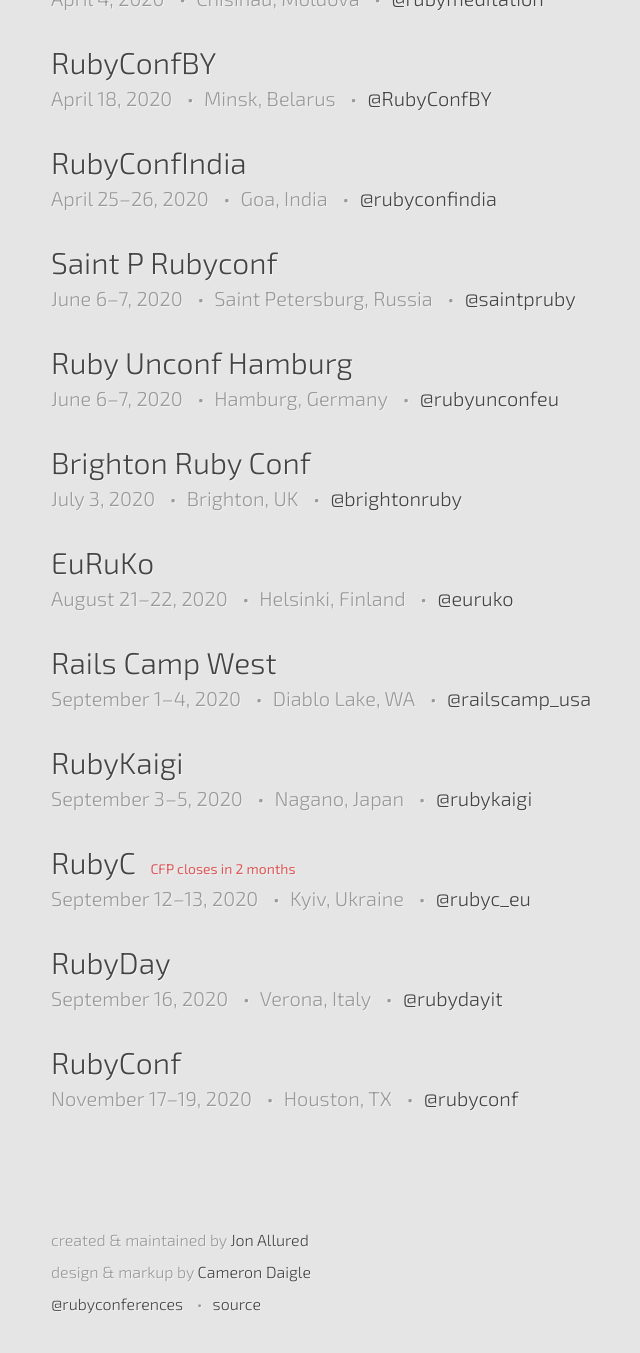
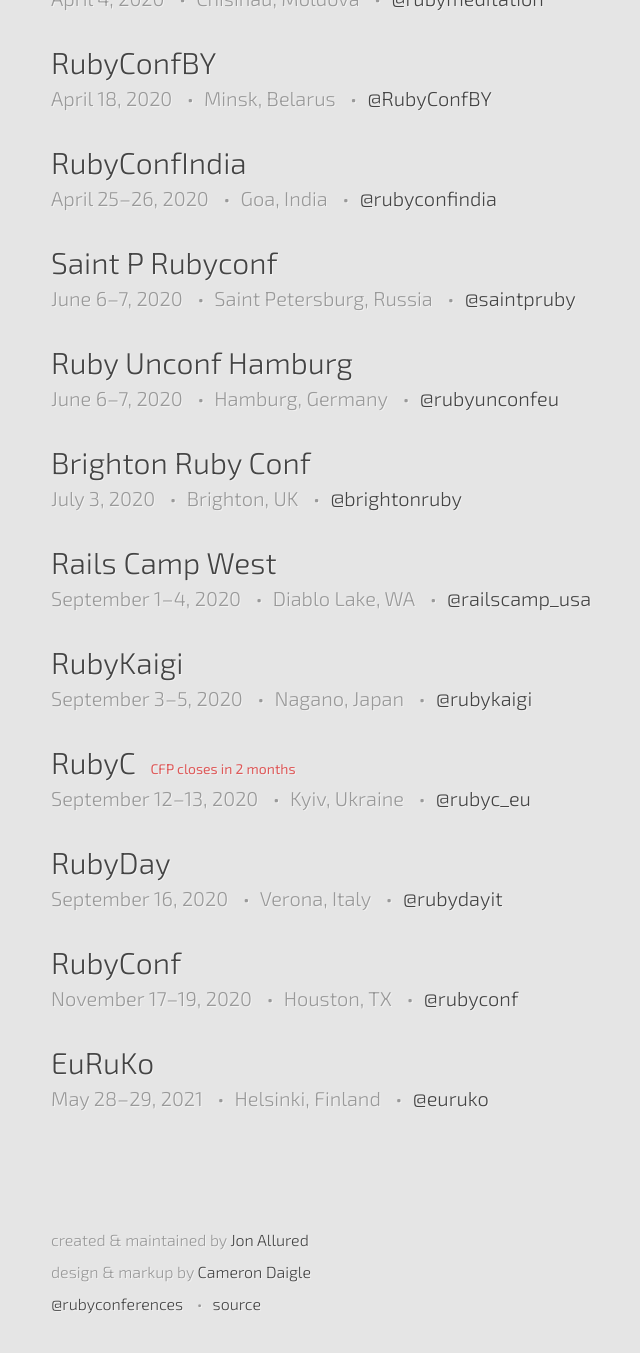
Before and after one commit to ruby-conferences/ruby-conferences.github.io, a Jekyll site: the page built from index.html, in a window 1280 px wide and 1400 px high, scrolled down 718 px. Shown: the top 1353 px of the window, without its empty margins (189-829 px from the left). Built offline with Jekyll 4.4.1, drawn with Linux system fonts in a browser that asks for light colours.

Commit message:
Update Euruko's date to 2021
[See](https://euruko2020.org/?postponed#about) postponement announcement.

> Due to the huge amount of uncertainty caused by the current situation in Europe and across the world we've decided to postpone Euruko until May 2021. The new dates are 28.-29.5.2021.

```diff
--- a/_data/conferences.yml
+++ b/_data/conferences.yml
@@ -1935,13 +1935,6 @@
   url: https://brightonruby.com
   twitter: brightonruby
 
-- name: EuRuKo
-  location: Helsinki, Finland
-  start_date: 2020-08-21
-  end_date: 2020-08-22
-  url: https://euruko2020.org/
-  twitter: euruko
-
 - name: Rails Camp West
   location: Diablo Lake, WA
   start_date: 2020-09-01
@@ -1978,3 +1971,10 @@
   end_date: 2020-11-19
   url: https://rubyconf.org
   twitter: rubyconf
+
+- name: EuRuKo
+  location: Helsinki, Finland
+  start_date: 2021-05-28
+  end_date: 2021-05-29
+  url: https://euruko2020.org/
+  twitter: euruko
```
